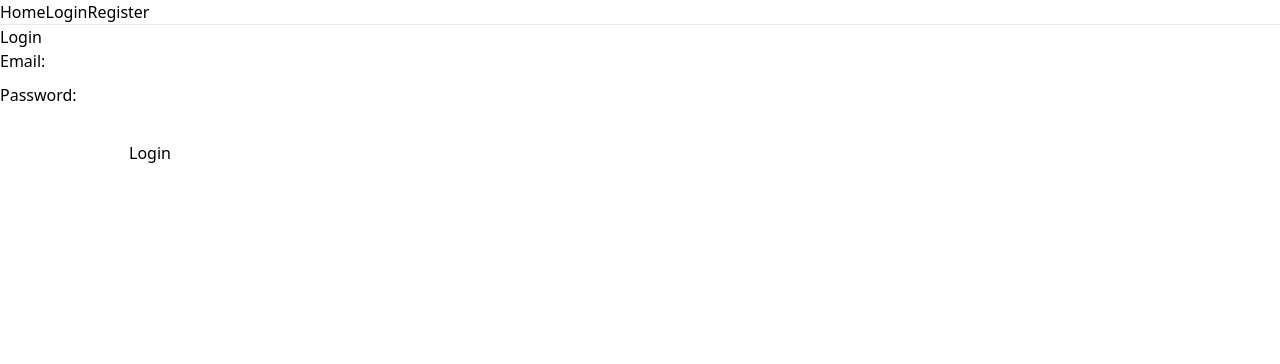
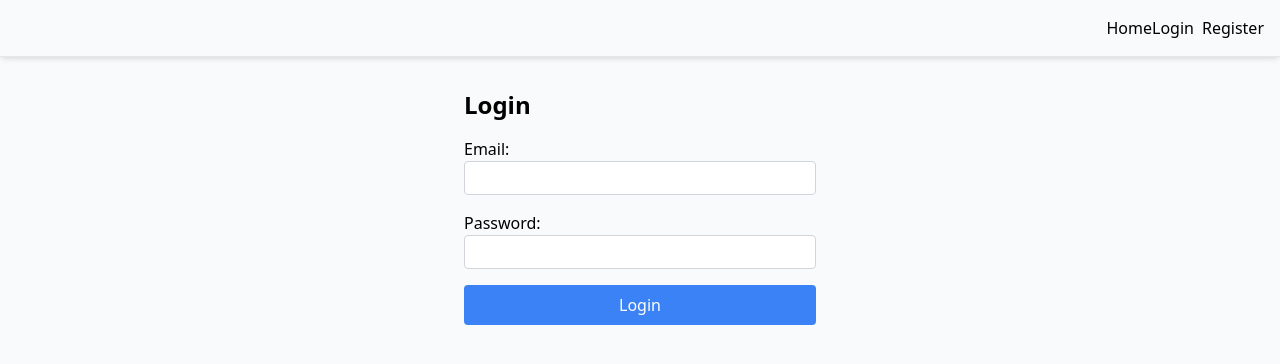
Before and after one commit to krish-mamtora/HRMS-Frontend, a React app: page /login in a window 1280 px wide. Shown: the top 364 px of the page. Built offline with nearby package versions, Linux system fonts and the light colour scheme; the HTML template or start-up script is replaced by a standard one.

Commit message:
tailwind added

```diff
--- a/package.json
+++ b/package.json
@@ -10,6 +10,7 @@
     "preview": "vite preview"
   },
   "dependencies": {
+    "@tanstack/react-query": "^5.90.20",
     "axios": "^1.13.5",
     "cors": "^2.8.6",
     "react": "^19.2.0",
--- a/src/App.tsx
+++ b/src/App.tsx
@@ -1,13 +1,18 @@
 import { RouterProvider } from 'react-router-dom';
 import './App.css'
+import { QueryClient, QueryClientProvider } from '@tanstack/react-query';
+
 import { AuthProvider } from './features/auth/context/AuthContext';
 import router from './router';
+const queryClient = new QueryClient();
+
 function App() {
   return (
-
+   <QueryClientProvider client={queryClient}>
     <AuthProvider>
         <RouterProvider router={router}/>
     </AuthProvider>
+    </QueryClientProvider>
   );
 }
 
--- a/src/MainLayout.tsx
+++ b/src/MainLayout.tsx
@@ -2,19 +2,31 @@ import React from 'react'
 import useAuth from './features/auth/hooks/useAuth';
 import { NavLink, Outlet } from 'react-router-dom';
 export default function MainLayout() {
-    const {accessToken , logout}  = useAuth();
+    const role = localStorage.getItem('role');
+
+    const {accessToken , logout }  = useAuth();
+    const navLinkClass = ({ isActive }: { isActive: boolean }) =>
+    isActive ? "text-yellow-400" : "hover:text-yellow-300 transition";
+
   return (
-    <div>
-        <nav>
-            <div>
-                <NavLink to="/"
-                    className = {({isActive})=>
-                        isActive ? "text-yellow-400":""
-                    }
-                    >
-                        Home
-                </NavLink>
+    <div className="min-h-screen bg-gray-50">
+        <nav className="p-4 shadow-md">
+            <div className="container mx-auto flex justify-end items-center">
 
+               <div className="flex gap-6 items-center">
+            <NavLink to="/" className={navLinkClass}>Home</NavLink>
+
+            {accessToken && role === 'HR' && (
+              <div className="flex gap-4 border-l pl-4 border-gray-200">
+                <NavLink to="/hr/travel" className={navLinkClass}>Travel</NavLink>
+                <NavLink to="/hr/social" className={navLinkClass}>Social</NavLink>
+                <NavLink to="/hr/games" className={navLinkClass}>Games</NavLink>
+                <NavLink to="/hr/jobs" className={navLinkClass}>Jobs</NavLink>
+              </div>
+            )}
+          </div>
+
+                <div className="flex gap-2 items-center">
                 {
                     !accessToken &&
                     <>
@@ -24,14 +36,19 @@ export default function MainLayout() {
                 }
 
                 {accessToken && (
-                    <button onClick={logout} className='bg-red-500 rounded'>
+                    <button onClick={logout} className="bg-red-500 text-white px-4 py-2 rounded hover:bg-red-600 transition"
+>
                         Logout
                     </button>
                 )}
+                </div>
             </div>
         </nav>
         <hr />
+        <main  className="container mx-auto p-4">
+
         <Outlet/>
+        </main>
     </div>
   )
 }
--- a/src/features/HR/HRHomePage.tsx
+++ b/src/features/HR/HRHomePage.tsx
@@ -5,50 +5,6 @@ type Props = {}
 const HRHomePage = (props: Props) => {
   return (
     <>
-    <div>
-        <nav>
-            <div>
-                {/* <NavLink to="/"
-                    className = {({isActive})=>
-                        isActive ? "text-yellow-400":""
-                    }
-                    >
-                        Home
-                </NavLink> */}
-                    <NavLink to="/hr/travel"
-                    className = {({isActive})=>
-                        isActive ? "text-yellow-400":""
-                    }
-                    >
-                        Travel
-                </NavLink>
-
-                <NavLink to="/hr/social"
-                    className = {({isActive})=>
-                        isActive ? "text-yellow-400":""
-                    }
-                    >
-                        Social
-                </NavLink>
-                  <NavLink to="/hr/games"
-                    className = {({isActive})=>
-                        isActive ? "text-yellow-400":""
-                    }
-                    >
-                        Games
-                </NavLink>
-
-                      <NavLink to="/hr/jobs"
-                    className = {({isActive})=>
-                        isActive ? "text-yellow-400":""
-                    }
-                    >
-                        Jobs
-                </NavLink>
-            </div>
-        </nav>
-
-    </div>
     <Outlet/>
      </>
   )
--- a/src/features/auth/context/AuthContext.tsx
+++ b/src/features/auth/context/AuthContext.tsx
@@ -13,13 +13,12 @@ export const AuthContext = createContext<AuthContextType | null>(null);
 export const AuthProvider = ({children} : {children: React.ReactNode})=>{
 
     const [authData, setAuthData] = useState<{ accessToken: string | null, role: string | null }>({
-        accessToken: null,
-        role: null,
+        accessToken: localStorage.getItem('accessToken'),
+        role: localStorage.getItem('role'),
     });
 
     const login = (accessToken:string , role:string)=>{
-        // console.log("iiiiii");
-        // console.log("from authcontext : ",accessToken , role)
+
        if(!accessToken || !role){
             console.error('invalid login data');
             return;
--- a/src/features/auth/hooks/useAuth.tsx
+++ b/src/features/auth/hooks/useAuth.tsx
@@ -3,6 +3,7 @@ import { AuthContext } from "../context/AuthContext";
 
 const useAuth= ()=> {
     const context = useContext(AuthContext);
+     const userRole = localStorage.getItem('role');
     if(!context){
         throw new Error("useAuth must be used inside AuthProvider");
     }
--- a/src/features/auth/pages/LoginPage.tsx
+++ b/src/features/auth/pages/LoginPage.tsx
@@ -51,23 +51,23 @@ export default function LoginPage(){
         }
 
     return (
-        <div>
+        <div className="p-4 max-w-sm mx-auto">
              {feedback.message && <p style={{ color: 'green' }}>{feedback.message}</p>}
                 {feedback.error && <p style={{ color: 'red' }}>{feedback.error}</p>}
-            <h1>Login</h1>
+            <h1 className="text-2xl font-bold mb-4">Login</h1>
 
-                    <form onSubmit={handleSubmit} style={{ display: 'flex', flexDirection: 'column', maxWidth: '300px', gap: '10px' }}>
+        <form onSubmit={handleSubmit} className="flex flex-col gap-4">
             <div>
                 <label htmlFor="Email">Email:</label>
-                <input type="text" id="Email" value={form.Email} name="Email"   onChange={handleChange} required />
+                <input type="text" id="Email" value={form.Email} name="Email" className="border border-gray-300 rounded px-2 py-1 w-full"   onChange={handleChange} required />
             </div>
             <div>
                 <label htmlFor="password">Password:</label>
-                <input type="password" id="password" value={form.password} name="password"  onChange={handleChange} required />
+                <input type="password" id="password" value={form.password} name="password"   className="border border-gray-300 rounded px-2 py-1 w-full"  onChange={handleChange} required />
             </div>
-            <button type="submit">Login</button>
+            <button type="submit"  className="bg-blue-500 text-white px-4 py-2 rounded hover:bg-blue-600">Login</button>
 
-    </form>
+         </form>
         </div>
     )
 }
--- a/src/features/auth/pages/RegisterPage.tsx
+++ b/src/features/auth/pages/RegisterPage.tsx
@@ -44,21 +44,21 @@ export default function RegisterPage(){
 
     }
     return (
-        <div>
+        <div className="p-4 max-w-sm mx-auto">
 
             {feedback.message && <p style={{ color: 'green' }}>{feedback.message}</p>}
             {feedback.error && <p style={{ color: 'red' }}>{feedback.error}</p>}
-            <h1>Register</h1>
-            <form onSubmit={handleSubmit} style={{ display: 'flex', flexDirection: 'column', maxWidth: '300px', gap: '10px' }}>
+            <h1  className="text-2xl font-bold mb-4">Register</h1>
+            <form onSubmit={handleSubmit} className="flex flex-col gap-4">
             <div>
                 <label htmlFor="Email">Email:</label>
-                <input type="text" id="Email" value={form.Email} name="Email"   onChange={handleChange} required />
+                <input type="text" id="Email" value={form.Email} name="Email" className="border border-gray-300 rounded px-2 py-1 w-full"   onChange={handleChange} required />
             </div>
             <div>
                 <label htmlFor="password">Password:</label>
-                <input type="password" id="password" value={form.password} name="password"  onChange={handleChange} required />
+                <input type="password" id="password" value={form.password} name="password" className="border border-gray-300 rounded px-2 py-1 w-full" onChange={handleChange} required />
             </div>
-            <button type="submit">Register</button>
+            <button type="submit"  className="bg-blue-500 text-white px-4 py-2 rounded hover:bg-blue-600">Register</button>
 
     </form>
         </div>
```
Also changed, not shown: 1 other file (tests, documents, lock files or other folders).
